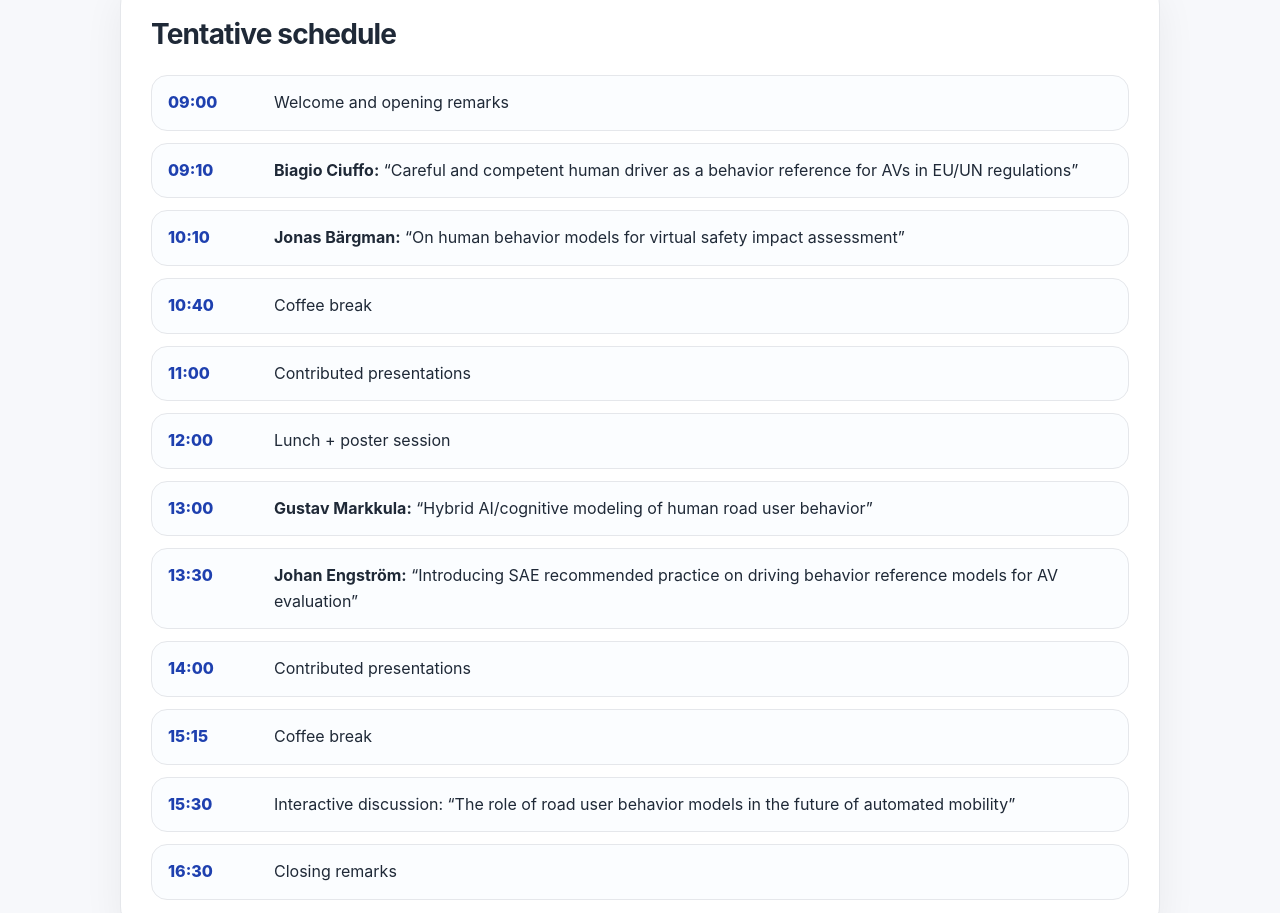
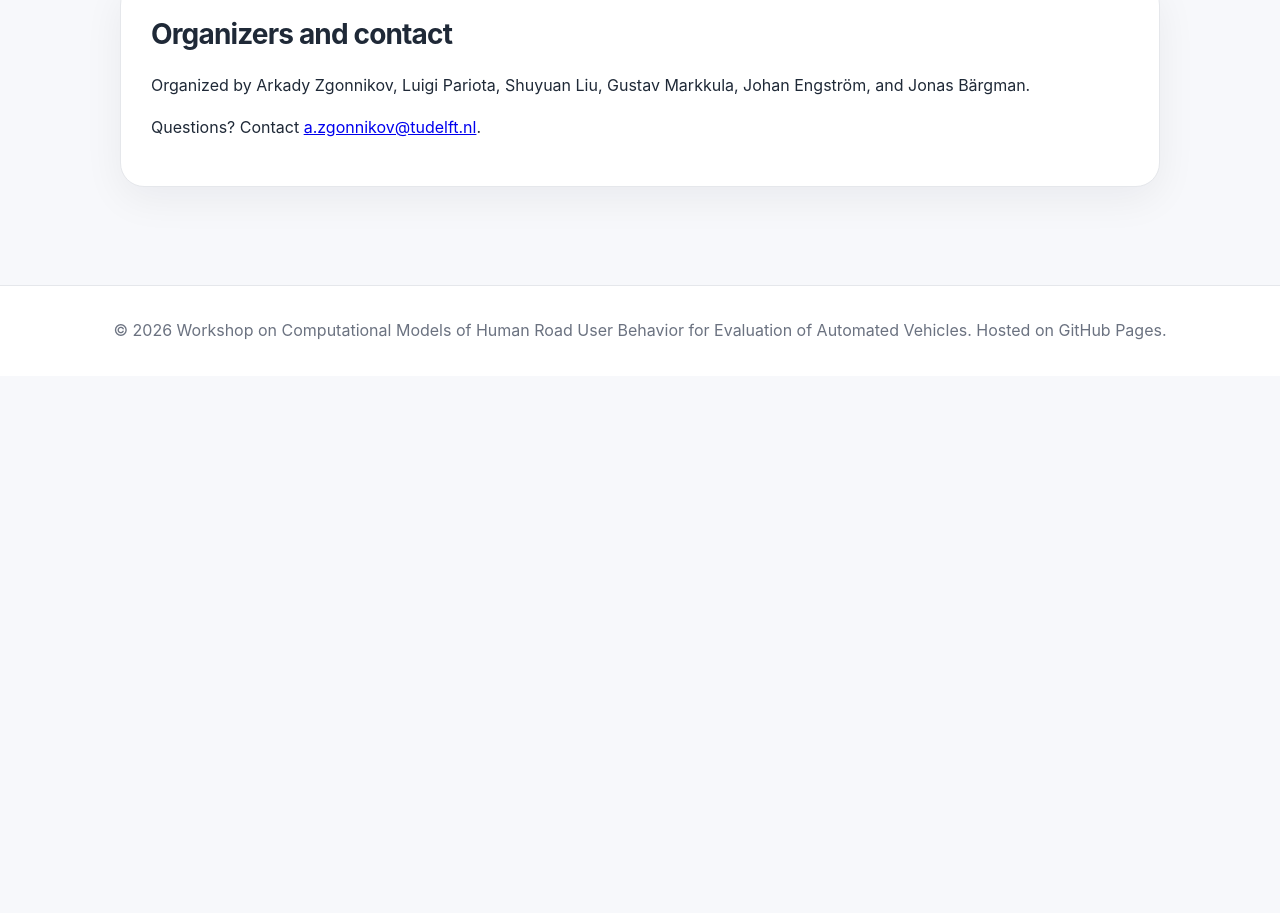
Before and after one commit to roadusermodels/roadusermodels.github.io, a plain HTML site: page index.html in a window 1280 px wide. Shown: the part 3245-4158 px from the top of the page. After the commit the page ends 3621 px from the top, so only its background shows below. Drawn offline with Linux system fonts and the light colour scheme.

Commit message:
Add files via upload

```diff
--- a/index.html
+++ b/index.html
@@ -409,6 +409,14 @@ Abstracts based on previously published work are welcome, as are abstracts repor
         </article>
 
         <article class="speaker">
+          <img src="https://media.licdn.com/dms/image/v2/C4D03AQFRuBxIn5L_RA/profile-displayphoto-shrink_400_400/profile-displayphoto-shrink_400_400/0/1613924831500?e=1782950400&v=beta&t=2E_PAVD_pA2PITYxXjlr31ssjCgVXrXE8nWMw1Yg4Xk">
+          <div class="speaker-body">
+            <h3><a href="https://www.linkedin.com/in/manel-hammouda-a57530101/" target="_blank" rel="noopener">Manel Hammouda</a></h3>
+            <p>BMW</p>
+          </div>
+        </article>
+
+        <article class="speaker">
           <img src="https://confcats-siteplex.s3.us-east-1.amazonaws.com/iavvc25/Johan_Engstrom_231d453296.png">
           <div class="speaker-body">
             <h3><a href="https://www.linkedin.com/in/johan-engstr%C3%B6m-9635261//" target="_blank" rel="noopener">Johan Engström</a></h3>
@@ -434,61 +442,6 @@ Abstracts based on previously published work are welcome, as are abstracts repor
       </div>
     </section>
 
-    <section id="program" class="card">
-      <h2>Tentative schedule</h2>
-      <div class="schedule">
-        <div class="schedule-item">
-          <div class="schedule-time">09:00</div>
-          <p class="schedule-title">Welcome and opening remarks</p>
-        </div>
-        <div class="schedule-item">
-          <div class="schedule-time">09:10</div>
-          <p class="schedule-title"><strong>Biagio Ciuffo:</strong> “Careful and competent human driver as a behavior reference for AVs in EU/UN regulations”</p>
-        </div>
-
-        <div class="schedule-item">
-          <div class="schedule-time">10:10</div>
-          <p class="schedule-title"><strong>Jonas Bärgman:</strong> “On human behavior models for virtual safety impact assessment”</p>
-        </div>
-        <div class="schedule-item">
-          <div class="schedule-time">10:40</div>
-          <p class="schedule-title">Coffee break</p>
-        </div>
-        <div class="schedule-item">
-          <div class="schedule-time">11:00</div>
-          <p class="schedule-title">Contributed presentations</p>
-        </div>
-        <div class="schedule-item">
-          <div class="schedule-time">12:00</div>
-          <p class="schedule-title">Lunch + poster session</p>
-        </div>
-
-        <div class="schedule-item">
-          <div class="schedule-time">13:00</div>
-          <p class="schedule-title"><strong>Gustav Markkula:</strong> “Hybrid AI/cognitive modeling of human road user behavior”</p>
-        </div>
-        <div class="schedule-item">
-          <div class="schedule-time">13:30</div>
-          <p class="schedule-title"><strong>Johan Engström:</strong> “Introducing SAE recommended practice on driving behavior reference models for AV evaluation”</p>
-        </div>
-        <div class="schedule-item">
-          <div class="schedule-time">14:00</div>
-          <p class="schedule-title">Contributed presentations</p>
-        </div>
-        <div class="schedule-item">
-          <div class="schedule-time">15:15</div>
-          <p class="schedule-title">Coffee break</p>
-        </div>
-        <div class="schedule-item">
-          <div class="schedule-time">15:30</div>
-          <p class="schedule-title">Interactive discussion: “The role of road user behavior models in the future of automated mobility”</p>
-        </div>
-        <div class="schedule-item">
-          <div class="schedule-time">16:30</div>
-          <p class="schedule-title">Closing remarks</p>
-        </div>
-      </div>
-    </section>
 
     <section id="contact" class="card">
       <h2>Organizers and contact</h2>
```
